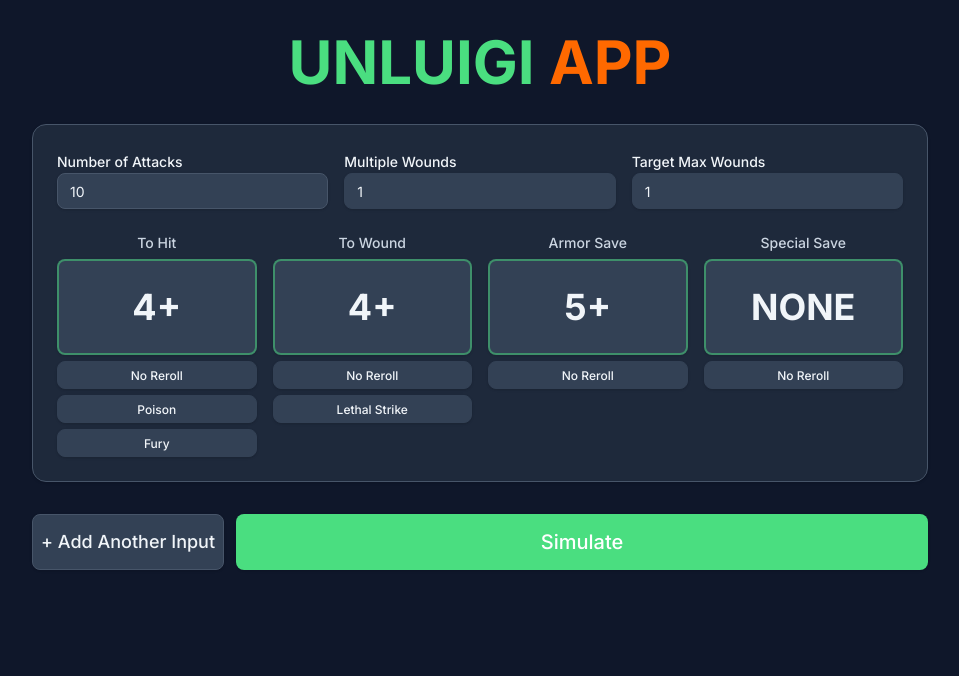
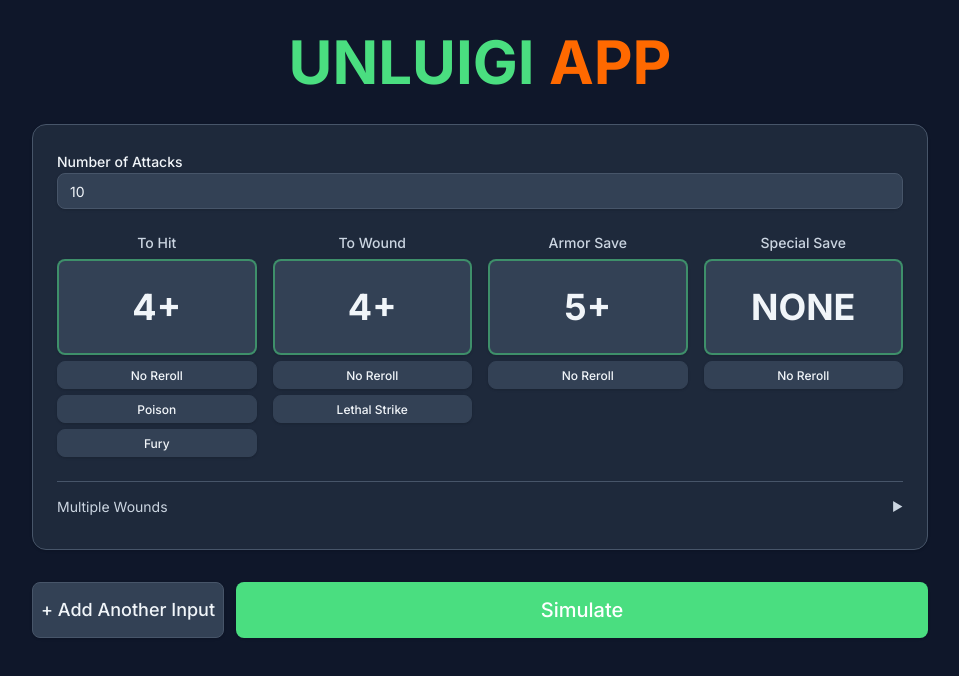
Before and after one commit to Banzgo/unluigi, a React (Vite) app: page / in a window 1280 px wide. Shown: the top 676 px of the page, without its empty margins (160-1119 px from the left). Built offline with nearby package versions, Linux system fonts and the light colour scheme.

Commit message:
move multiple wounds to the bottom

```diff
--- a/src/App.tsx
+++ b/src/App.tsx
@@ -29,7 +29,7 @@ function App() {
       lethalStrike: false,
       fury: false,
       multipleWounds: "1",
-      targetMaxWounds: 1,
+      targetMaxWounds: "1",
     },
   ]);
   const [results, setResults] = useState<string>("");
@@ -54,7 +54,7 @@ function App() {
         lethalStrike: false,
         fury: false,
         multipleWounds: "1",
-        targetMaxWounds: 1,
+        targetMaxWounds: "1",
       },
     ]);
   };
@@ -109,8 +109,8 @@ function App() {
         poison: input.poison,
         lethalStrike: input.lethalStrike,
         fury: input.fury,
-        multipleWounds: input.multipleWounds,
-        targetMaxWounds: input.targetMaxWounds,
+        multipleWounds: input.multipleWounds || "1",
+        targetMaxWounds: Number.parseInt(input.targetMaxWounds, 10) || 1,
         iterations,
       };
 
--- a/src/components/DiceInput.tsx
+++ b/src/components/DiceInput.tsx
@@ -22,7 +22,7 @@ export interface DiceInputState {
   lethalStrike: boolean;
   fury: boolean;
   multipleWounds: string;
-  targetMaxWounds: number;
+  targetMaxWounds: string;
 }
 
 interface DiceInputProps {
@@ -39,6 +39,7 @@ export function DiceInput({
   showRemove,
 }: DiceInputProps) {
   const [isNumAttacksValid, setIsNumAttacksValid] = useState<boolean>(true);
+  const [showMultipleWounds, setShowMultipleWounds] = useState<boolean>(false);
 
   const hitOptions: ToggleValue[] = [2, 3, 4, 5, 6, "auto"];
   const woundOptions: ToggleValue[] = [2, 3, 4, 5, 6, "auto"];
@@ -97,8 +98,7 @@ export function DiceInput({
         </Button>
       )}
 
-      {/* Input Fields Row */}
-      <div className="grid grid-cols-1 sm:grid-cols-2 lg:grid-cols-3 gap-3 sm:gap-4">
+      {/* Number of Attacks Input */}
       <div className="space-y-2">
         <Label
           htmlFor={`attacks-${input.id}`}
@@ -111,47 +111,11 @@ export function DiceInput({
           type="text"
           value={input.numAttacks}
           onChange={(e) => handleNumAttacksChange(e.target.value)}
-            className={`bg-input text-foreground placeholder:text-muted-foreground ${
+          className={`bg-input text-foreground placeholder:text-gray-400 ${
             isNumAttacksValid ? "border-border" : "border-red-500 border-2"
           }`}
-            placeholder="10 or 2d6"
+          placeholder="10, 2d6, 2d3+1"
         />
-        </div>
-        <div className="space-y-2">
-          <Label htmlFor={`mw-${input.id}`} className="text-sm text-foreground">
-            Multiple Wounds
-          </Label>
-          <Input
-            id={`mw-${input.id}`}
-            type="text"
-            value={input.multipleWounds}
-            onChange={(e) =>
-              onUpdate(input.id, { multipleWounds: e.target.value })
-            }
-            className="bg-input text-foreground"
-            placeholder="1, d3, d6+1"
-          />
-        </div>
-        <div className="space-y-2">
-          <Label
-            htmlFor={`max-${input.id}`}
-            className="text-sm text-foreground"
-          >
-            Target Max Wounds
-          </Label>
-          <Input
-            id={`max-${input.id}`}
-            type="number"
-            value={input.targetMaxWounds}
-            onChange={(e) =>
-              onUpdate(input.id, {
-                targetMaxWounds: Number.parseInt(e.target.value) || 1,
-              })
-            }
-            className="bg-input text-foreground"
-            min="1"
-          />
-        </div>
       </div>
 
       {/* Dice Values and Special Rules Grid */}
@@ -321,6 +285,60 @@ export function DiceInput({
           </Button>
         </div>
       </div>
+
+      {/* Multiple Wounds Accordion */}
+      <div className="border-t border-border pt-3">
+        <button
+          type="button"
+          onClick={() => setShowMultipleWounds(!showMultipleWounds)}
+          className="w-full text-sm text-muted-foreground hover:text-foreground transition-colors pb-2"
+        >
+          {showMultipleWounds ? (
+            <div className="grid grid-cols-1 sm:grid-cols-2 gap-3 sm:gap-4 items-center">
+              <div className="flex items-center justify-between">
+                <span>Multiple Wounds</span>
+                <span className="text-xs sm:hidden">▼</span>
+              </div>
+              <div className="flex items-center justify-between">
+                <span>Target Max Wounds</span>
+                <span className="text-xs hidden sm:inline">▼</span>
+              </div>
+            </div>
+          ) : (
+            <div className="flex items-center justify-between">
+              <span>Multiple Wounds</span>
+              <span className="text-xs">▶</span>
+            </div>
+          )}
+        </button>
+
+        {showMultipleWounds && (
+          <div className="grid grid-cols-1 sm:grid-cols-2 gap-3 sm:gap-4">
+            <Input
+              id={`mw-${input.id}`}
+              type="text"
+              value={input.multipleWounds}
+              onChange={(e) =>
+                onUpdate(input.id, { multipleWounds: e.target.value })
+              }
+              className="bg-input text-foreground placeholder:text-gray-500"
+              placeholder="1, d3, d6+1"
+            />
+            <Input
+              id={`max-${input.id}`}
+              type="text"
+              value={input.targetMaxWounds}
+              onChange={(e) =>
+                onUpdate(input.id, {
+                  targetMaxWounds: e.target.value,
+                })
+              }
+              className="bg-input text-foreground placeholder:text-gray-400"
+              placeholder="e.g. 3"
+            />
+          </div>
+        )}
+      </div>
     </Card>
   );
 }
```
Lines whose indentation alone changed are shown as unchanged.
